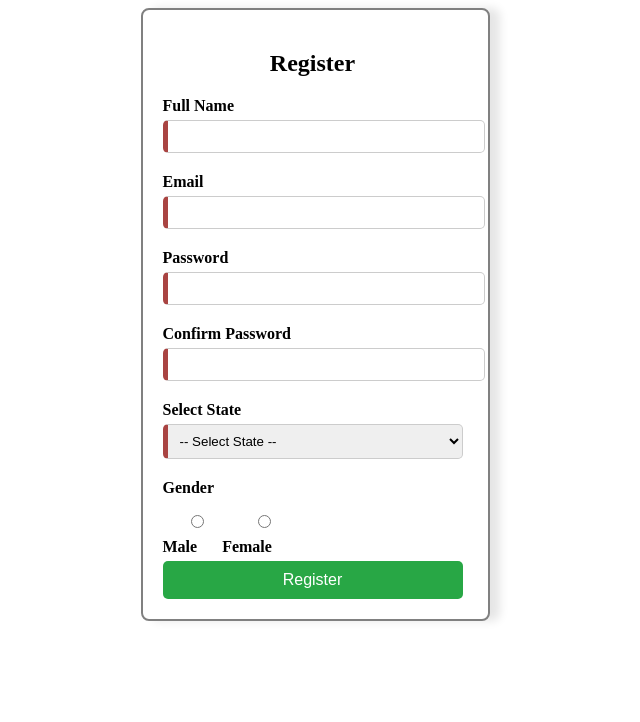
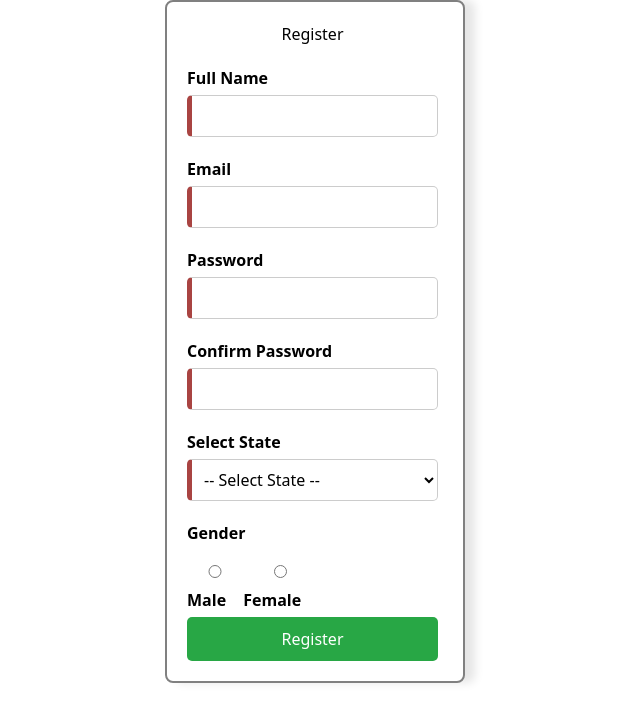
Before and after one commit to Tirth-Chaudhari/InternShip, an Angular app in the folder Angular/form/: page /register in a window 1280 px wide. Shown: the top 722 px of the page, without its empty margins (325-965 px from the left). Built offline with nearby package versions, Linux system fonts and the light colour scheme.

Commit message:
learn about utility, custom classes in tailwind css

```diff
--- a/Angular/form/package.json
+++ b/Angular/form/package.json
@@ -18,7 +18,10 @@
     "@angular/platform-browser": "^19.0.0",
     "@angular/platform-browser-dynamic": "^19.0.0",
     "@angular/router": "^19.0.0",
+    "@tailwindcss/postcss": "^4.0.9",
+    "postcss": "^8.5.3",
     "rxjs": "~7.8.0",
+    "tailwindcss": "^4.0.9",
     "tslib": "^2.3.0",
     "zone.js": "~0.15.0"
   },
--- a/Angular/form/src/app/Component/home/home.component.ts
+++ b/Angular/form/src/app/Component/home/home.component.ts
@@ -3,7 +3,7 @@ import { UserService } from '../../Service/User/user.service';
 
 @Component({
   selector: 'app-home',
-  imports: [UserService],
+  imports: [],
   templateUrl: './home.component.html',
   styleUrl: './home.component.css'
 })
--- a/Angular/form/src/app/Component/layout/layout.component.html
+++ b/Angular/form/src/app/Component/layout/layout.component.html
@@ -11,6 +11,7 @@
             <li><a routerLink="/pipe" routerLinkActive="active">Pipe</a></li>
             <li><a routerLink="/rxjs" routerLinkActive="active">RxJs</a></li>
             <li><a routerLink="/learn-image" routerLinkActive="active">NgOptimize</a></li>
+            <li><a routerLink="/learn-tailwind" routerLinkActive="active">Tailwind</a></li>
 
         </ul>
     </div>
--- /dev/null
+++ b/Angular/form/src/app/Component/learn-tailwind/learn-tailwind.component.html
@@ -0,0 +1,17 @@
+
+
+
+<h1 class="bg-chunk">Hello</h1>
+
+<div class="flex-center w-full my-2">
+
+    <div class="card">
+            <p class="text-white">Learn New Things</p>
+    </div>
+    <div class="card">
+        <p class="text-white">Learn New Things</p>
+    </div>
+    <div class="card">
+        <p class="text-white">Learn New Things</p>
+    </div>
+</div>
--- a/Angular/form/src/app/app.routes.ts
+++ b/Angular/form/src/app/app.routes.ts
@@ -10,6 +10,7 @@ import { UsepipeComponent } from './Component/learn-pipe/usepipe/usepipe.compone
 import { ParentComponent } from './Component/learn-lifecycle/parent/parent.component';
 import { LearnRxjsComponent } from './Component/learn-rxjs/learn-rxjs.component';
 import { LearnImageComponent } from './Component/learn-image/learn-image.component';
+import { LearnTailwindComponent } from './Component/learn-tailwind/learn-tailwind.component';
 
 export const routes: Routes = [
     {
@@ -60,6 +61,10 @@ export const routes: Routes = [
                 {
                     path:'learn-image',
                     component:LearnImageComponent
+                },
+                {
+                    path:'learn-tailwind',
+                    component:LearnTailwindComponent
                 }
 
             ]
--- a/Angular/form/src/styles.css
+++ b/Angular/form/src/styles.css
@@ -1 +1,31 @@
 /* You can add global styles to this file, and also import other style files */
+@import "tailwindcss";
+
+@theme{
+    --color-chunk:pink;
+}
+/* base for h1 ,p and other tag */
+/* apply directive use for applying utility classes of tailwind css */
+@layer base
+{
+    h1{
+        @apply text-base font-medium text-slate-900
+    }
+
+}
+
+/* componets like card and ohter reusable styles */
+@layer components{
+    .card
+    {
+        @apply w-[10rem] h-[10rem] bg-black flex items-center justify-center m-2
+
+
+    }
+}
+
+
+/* for utility class  */
+@utility flex-center{
+        @apply flex justify-center
+}
```
Also changed, not shown: Angular/form/src/app/Component/learn-tailwind/learn-tailwind.component.ts (added, +11 -0 lines), Angular/form/.postcssrc.json (added), Angular/form/src/app/Component/learn-tailwind/learn-tailwind.component.css (added), 2 other files (tests, documents, lock files or other folders).
